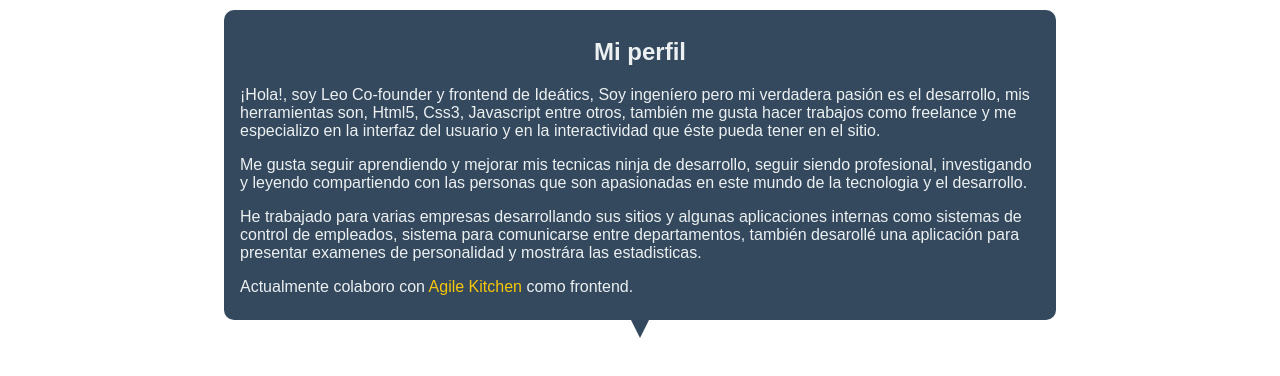
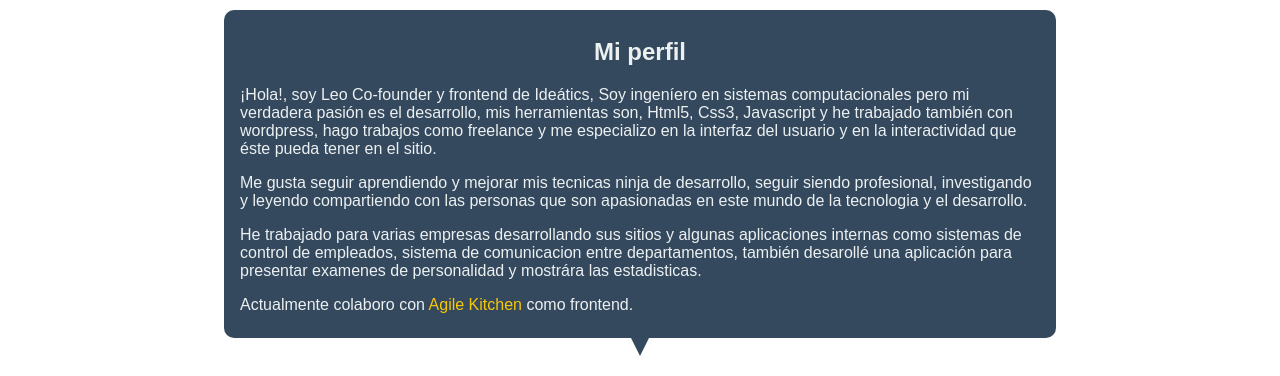
Before and after one commit to LeoTrujillo/leotrujillo.github.io, a plain HTML site: page index.html in a window 1280 px wide. Shown: the part 627-1003 px from the top of the page. Drawn offline with nearby package versions, Linux system fonts and the light colour scheme.

Commit message:
actualización de información

```diff
--- a/index.html
+++ b/index.html
@@ -92,8 +92,8 @@
       </h2>
       <p class="Profile-description">
         ¡Hola!, soy Leo
-        Co-founder y frontend de Ideátics, Soy ingeníero pero mi verdadera pasión es el desarrollo, mis herramientas
-        son, Html5, Css3, Javascript entre otros, también me gusta hacer trabajos como freelance y me
+        Co-founder y frontend de Ideátics, Soy ingeníero en sistemas computacionales pero mi verdadera pasión es el desarrollo, mis herramientas
+        son, Html5, Css3, Javascript y he trabajado también con wordpress, hago trabajos como freelance y me
         especializo en la interfaz del usuario y en la interactividad que éste pueda tener en el sitio.
       </p>
       <p class="Profile-description">
@@ -102,7 +102,7 @@
       </p>
       <p class="Profile-description">
         He trabajado para varias empresas desarrollando sus sitios y algunas aplicaciones internas como sistemas de control
-        de empleados, sistema para comunicarse entre departamentos, tambi&eacute;n desaroll&eacute; una aplicaci&oacute;n para presentar examenes
+        de empleados, sistema de comunicacion entre departamentos, tambi&eacute;n desaroll&eacute; una aplicaci&oacute;n para presentar examenes
         de personalidad y mostr&aacute;ra las estadisticas.
       </p>
       <p class="Profile-description">
```
